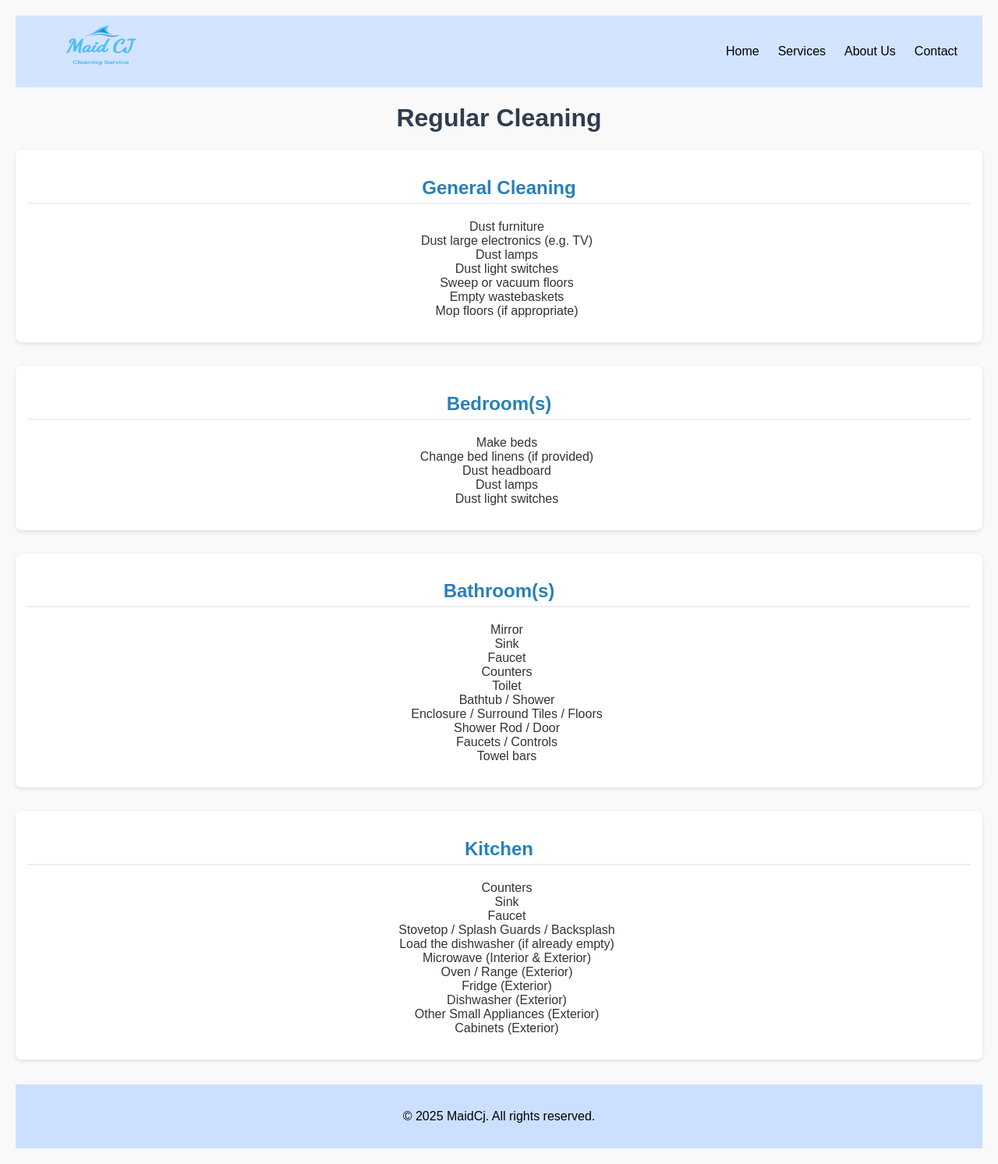
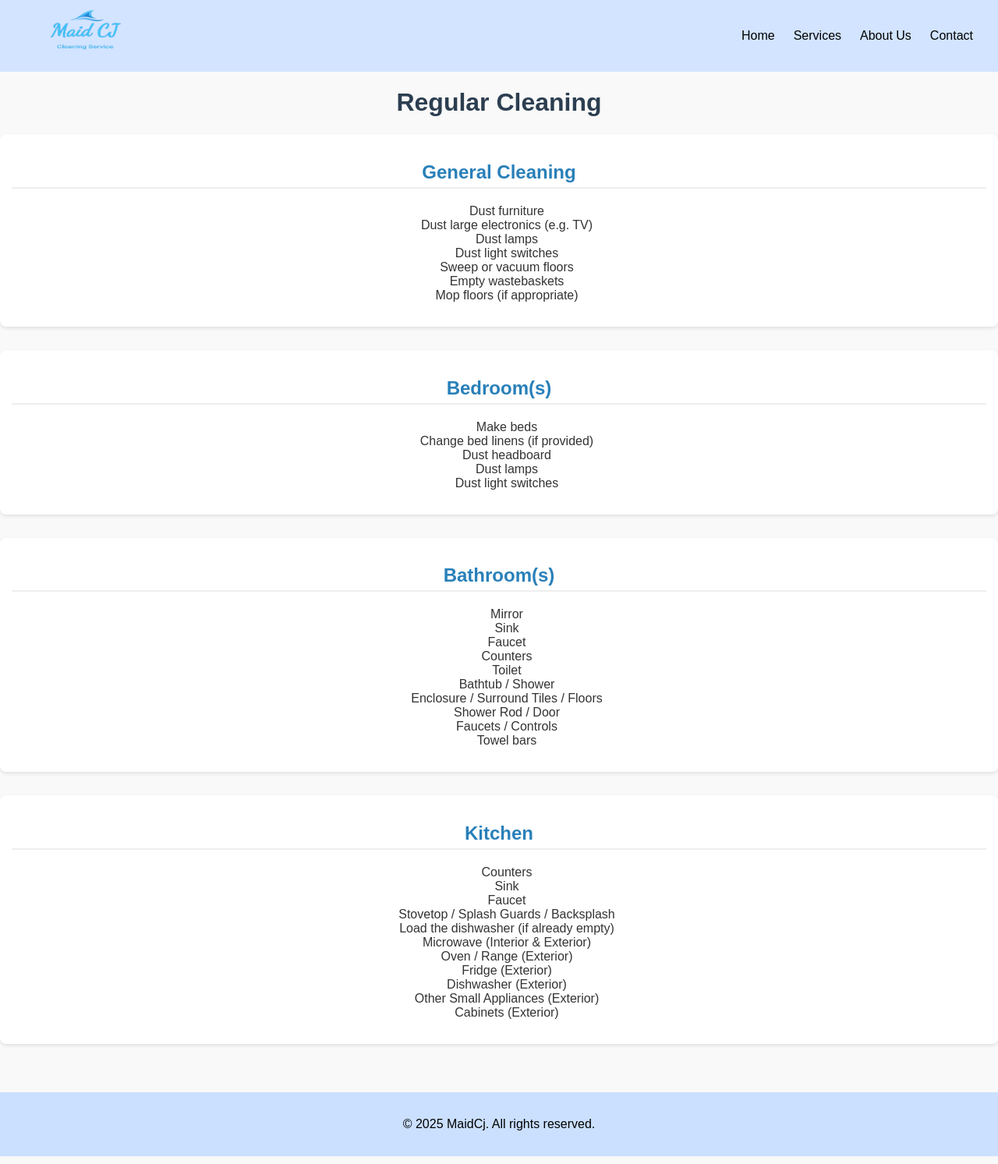
Before and after one commit to alexalvarenga7/maidcj-site, a Django app: page /regular/ in a window 1280 px wide. Shown: the whole page at 78% size. Run offline with Django 4.2, Linux system fonts and the light colour scheme.

Commit message:
Fix footer layout with Flexbox and update service pages

```diff
--- a/servicios/static/css/regular.css
+++ b/servicios/static/css/regular.css
@@ -3,7 +3,17 @@ body {
     margin: 20px;
     background-color: #f9f9f9;
     color: #333;
+    height: 100%;
+    margin: 0;
+    display: flex;
+    flex-direction: column;
+
 }
+
+main {
+    flex: 1;
+}
+
 
 h1 {
     text-align: center;
@@ -76,6 +86,7 @@ footer {
     text-align: center;
     padding: 1rem;
     margin-top: 2rem;
+
 }
 
 .not-included {
```
Also changed, not shown: servicios/static/css/style3.css (+0 -11 lines).
